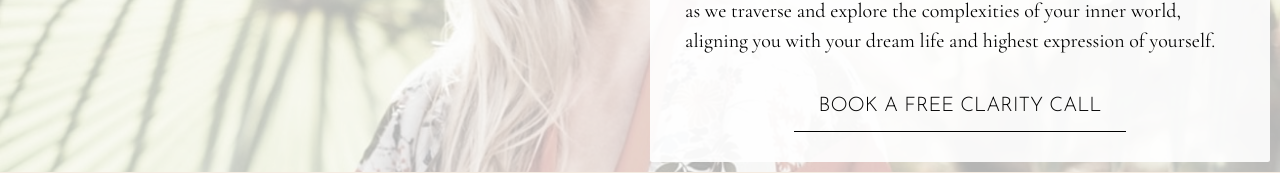
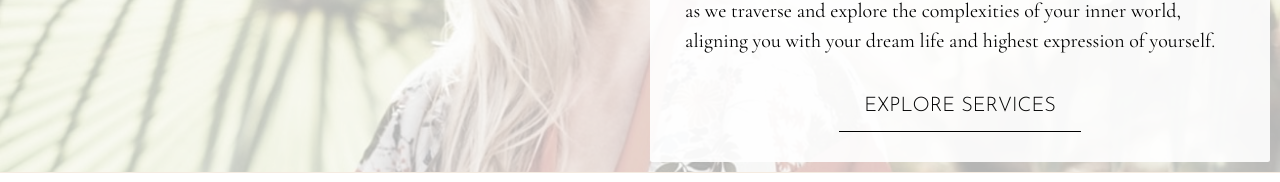
Before and after one commit to tonny-oscar/sifa-health, a Next.js app: page / in a window 1280 px wide. Shown: the part 1732-1914 px from the top of the page. Built offline with nearby package versions, Linux system fonts and the light colour scheme; a web font is replaced by a local one.

Commit message:
Fix linting issues

```diff
--- a/src/pages/index.tsx
+++ b/src/pages/index.tsx
@@ -53,9 +53,8 @@ const Home = ({setCategory }: { setCategory: React.Dispatch<React.SetStateAction
         </div>
         <div className='bg-white bg-opacity-90 mb-4 lg:m-2 lg:rounded-sm p-6 h-auto flex flex-col items-center justify-around'>
           <p className='m-1 max-w-[800px]'>We will begin with clarifying goals, and identifying challenges and blocks that keep showing up and standing in the way of you creating you dream life. This will begin with mindset work, and eventually and inevitably lead us into the deeper work through somatic processing. Getting to the root of the issue is crucial and essential if we are hoping to make lasting change. I am a huge believer in awareness and mindfulness for each and every one of my clients so we will be practicing these skills all through out our work together. Additionally, I use astrology - both birth charts and transits - as a way for us to gain deeper insight and awareness into what is currently showing up for you and how we can better align with the themes in your life. Join me as we traverse and explore the complexities of your inner world, aligning you with your dream life and highest expression of yourself. </p>
-          {/* <button className='josefin p-2 pt-3 my-2 border-[1px] border-black '>EXPLORE SERVICES</button> */}
-          <Link href='https://calendly.com/katiesanger/30min' target='_blank' className='self-center border-black josefin border-b-[1px] py-2 px-5 mt-4'>
-            BOOK A FREE CLARITY CALL
+          <Link href='/services' className='self-center border-black josefin border-b-[1px] py-2 px-5 mt-4'>
+            EXPLORE SERVICES
           </Link>
         </div>
       </article>
--- a/src/pages/services.tsx
+++ b/src/pages/services.tsx
@@ -6,19 +6,17 @@ import yoga from '../../public/images/twisted.png';
 import '../components/Services';
 import FamiliarCallout from '@/components/FamiliarCallout';
 import Services from '../components/Services';
-import stars from '../../public/images/stars.png';
-import moon from '../../public/images/moon.png';
 import { coachingServices, astrologyServices } from '@/utils/constants';
 
 const ServicesPage = ({ category, setCategory }: { category: string; setCategory: React.Dispatch<React.SetStateAction<string>> }) => {
-  const callouts = [<p>Have you ever set out to make a change in your life, only to inevitably fall back into an old pattern or blockage?</p>, <p>Are you struggling to make changes, deep down knowing you want and need more for your life, but having no idea how to get there or how to begin?</p>, <p>Do you believe that if only you just push a little harder, or criticize just a little more, you can force yourself into change... only once again to be met with the same old version of yourself?</p>];
+  const callouts = [<p key='callout1'>Have you ever set out to make a change in your life, only to inevitably fall back into an old pattern or blockage?</p>, <p key='callout2'>Are you struggling to make changes, deep down knowing you want and need more for your life, but having no idea how to get there or how to begin?</p>, <p key='callout3'>Do you believe that if only you just push a little harder, or criticize just a little more, you can force yourself into change... only once again to be met with the same old version of yourself?</p>];
   return (
     <Layout>
       <div className='bg-gray-100 flex flex-col items-center md:flex-row-reverse md:justify-between'>
         <Image className='h-[300px] md:h-[550px] w-[90vw] md:w-[50vw] object-cover opacity-[78%]' src={yoga} alt='katie sanger doing a yoga pose' />
         <article className='p-4 px-[5%] flex flex-col text-center md:text-start'>
           <h2 className='text-3xl py-2'>If you&apos;re ready to go from blockages to blossoming...</h2>
-          <p className='max-w-full md:max-w-[500px]'>Let's discuss the challenges you're facing and how they're impacting you.</p>
+          <p className='max-w-full md:max-w-[500px]'>Let&apos;s discuss the challenges you&apos;re facing and how they&apos;re impacting you.</p>
           <p className='max-w-full md:max-w-[500px] py-2'>Embark on a journey of self-discovery and empowerment as we navigate through the obstacles, guiding you towards a brighter, more fulfilling future.</p>
           <Link href='https://calendly.com/katiesanger/30min' target='_blank' className='self-center md:self-start border-black josefin border-[1px] py-2 px-5 mt-4'>
             BOOK A CALL
@@ -38,7 +36,7 @@ const ServicesPage = ({ category, setCategory }: { category: string; setCategory
             return acc;
           }, [])}
         </div>
-        <p>Here's where my unique blend of tools and methodology works and becomes incredibly impactful.</p>
+        <p>Here&apos;s where my unique blend of tools and methodology works and becomes incredibly impactful.</p>
       </article>
       <div className='flex-col md:flex-row flex  p-4 '>
         <form className='md:hidden border-b-2 flex justify-center gap-2 text-xl'>
```
